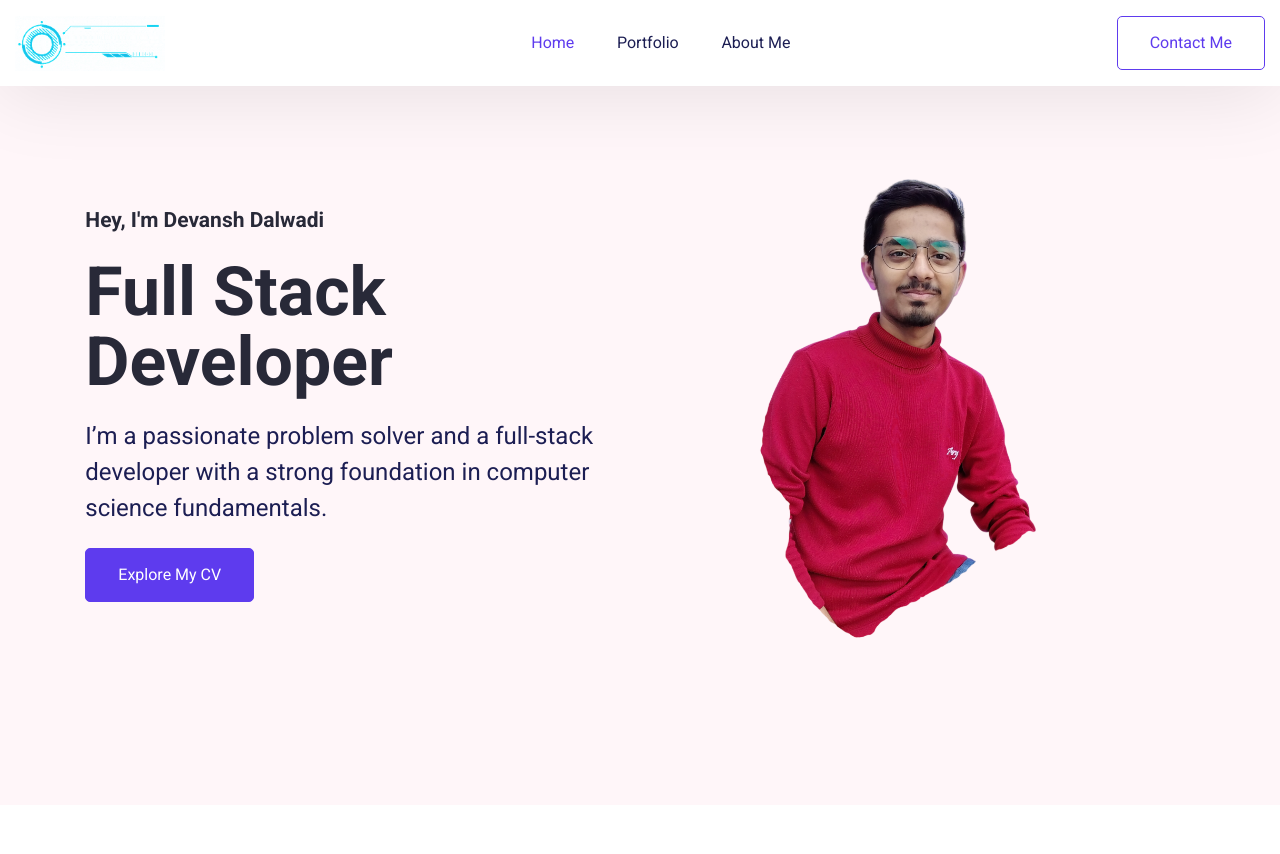
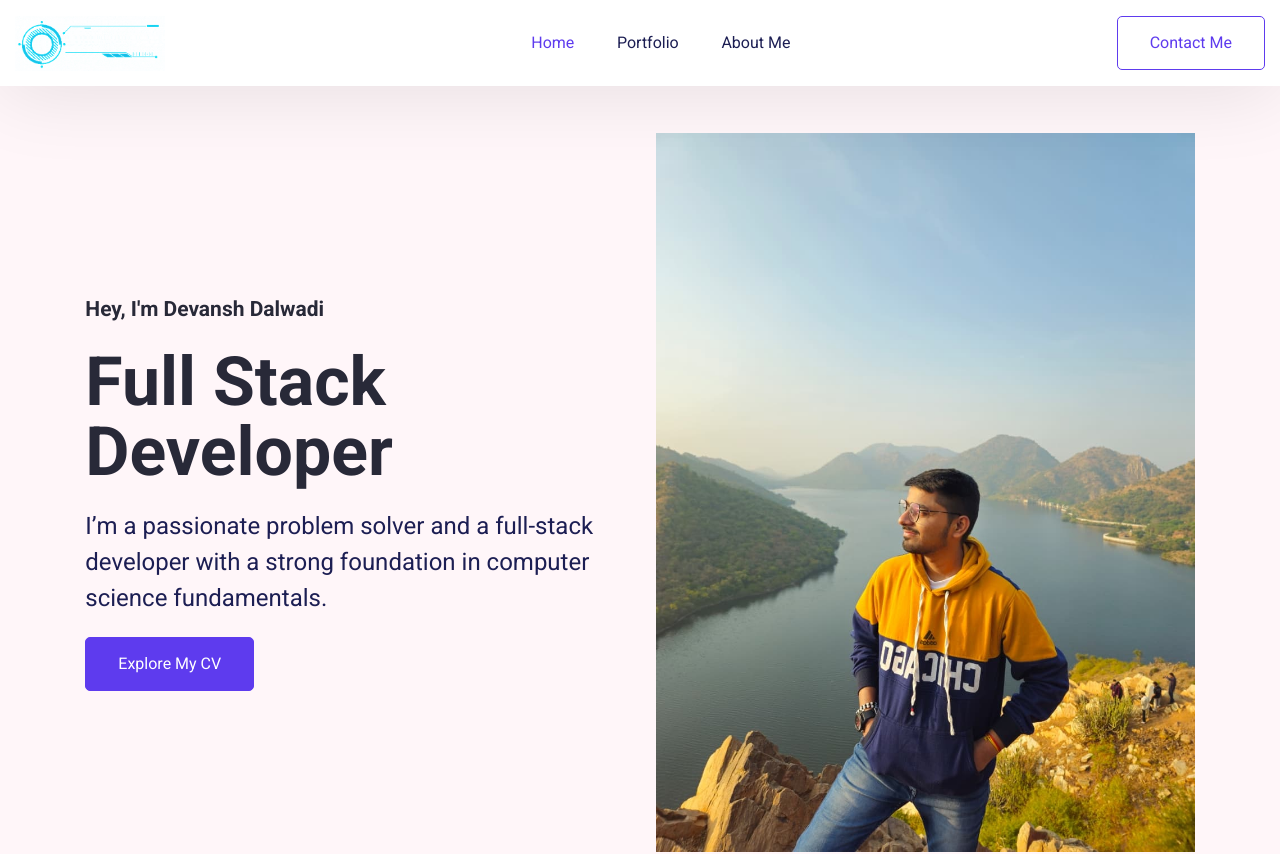
Before and after one commit to hitdevansh/Portfolio, a React (Create React App) app in the folder Devansh_Portfolio/: page / in a window 1280 px wide. Shown: the top 854 px of the page. Built offline with nearby package versions, Linux system fonts and the light colour scheme.

Commit message:
Update HeroSection.jsx
try-new1

```diff
--- a/Devansh_Portfolio/src/Pages/Home/HeroSection.jsx
+++ b/Devansh_Portfolio/src/Pages/Home/HeroSection.jsx
@@ -21,7 +21,7 @@ export default function HeroSection() {
         <button className="btn btn-primary" onClick={getresume}>Explore My CV</button>
       </div>
       <div className="hero--section--img">
-        <img src="./img/about-me-3.png" alt="Hero Section" />
+        <img src="./img/sp2.jpg" alt="Hero Section" />
       </div>
     </section>
   );
```
